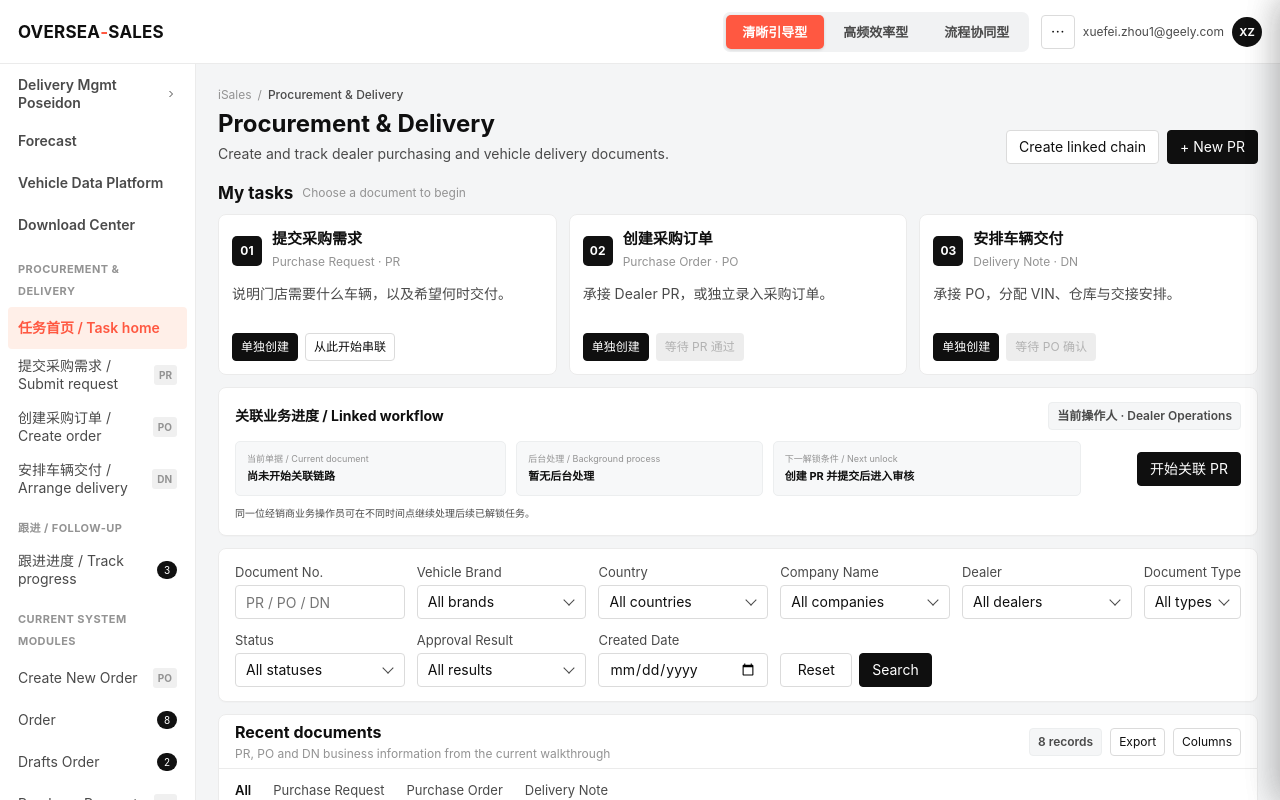
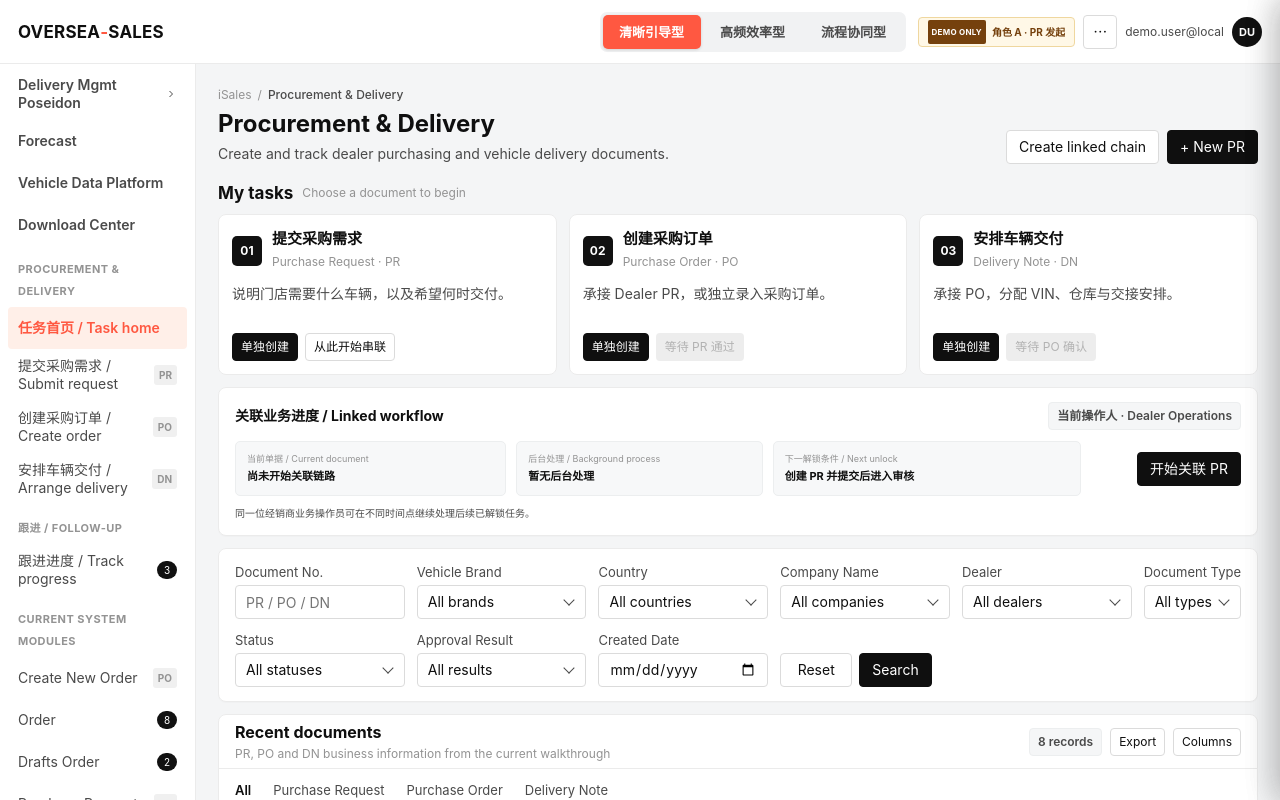
Before and after one commit to Fay1Yee/geely-design-showcase, a plain HTML site: page oversea-sales/index.html in a window 1280 px wide. Drawn offline with Linux system fonts and the light colour scheme.

Commit message:
Update OVERSEA-SALES demo to latest review flow

```diff
--- a/oversea-sales/index.html
+++ b/oversea-sales/index.html
@@ -974,6 +974,9 @@
     .variant-button:hover { background: rgba(255,255,255,.7); }
     .variant-button.active { color: #fff; background: #111; box-shadow: 0 1px 3px rgba(15,15,15,.14); }
     .review-top-actions { display: flex; align-items: center; gap: 8px; margin-left: 12px; }
+    .demo-role-pill { display: inline-flex; align-items: center; gap: 6px; max-width: 260px; height: 30px; padding: 0 9px; overflow: hidden; color: #75410d; background: #fff8e7; border: 1px solid #efd79f; border-radius: 4px; font-size: 10px; font-weight: 650; white-space: nowrap; }
+    .demo-role-pill::before { flex: 0 0 auto; padding: 1px 4px; content: "DEMO ONLY"; color: #fff; background: #75410d; border-radius: 2px; font-size: 8px; letter-spacing: .25px; }
+    .demo-role-pill span { min-width: 0; overflow: hidden; text-overflow: ellipsis; }
     .review-user-account { max-width: 190px; overflow: hidden; color: var(--zds-color-text-secondary); font-size: 12px; text-overflow: ellipsis; white-space: nowrap; }
     .review-local { display: inline-flex; align-items: center; gap: 6px; height: 26px; padding: 0 8px; color: #8c2c20; background: var(--zds-color-brand-primary-active); border: 1px solid #ffc9bc; border-radius: 4px; font-size: 10px; font-weight: 700; letter-spacing: .25px; }
     .review-local::before { content: ""; width: 6px; height: 6px; border-radius: 50%; background: var(--zds-color-brand-primary); }
@@ -1105,7 +1108,7 @@
     .collab-entry .entry-buttons { display: flex; gap: 5px; margin-left: auto; }
     .collab-entry .zds-button { min-width: 0; height: 30px; padding: 0 8px; font-size: 10px; }
 
-    /* One operator, asynchronous business-state progression */
+    /* Multi-role handoff with asynchronous business-state progression */
     .workflow-status-panel { min-width: 0; margin: 12px 0; padding: 14px 16px; }
     .workflow-status-head { display: flex; align-items: center; gap: 10px; margin-bottom: 11px; }
     .workflow-status-head h2 { margin: 0; font-size: 14px; }
@@ -1323,6 +1326,13 @@
     .tool-card { margin-bottom: 10px; padding: 13px; background: #f7f8f9; border: 1px solid #eceeef; border-radius: 6px; }
     .tool-card strong { display: block; font-size: 11px; }
     .tool-card p { margin: 3px 0 10px; color: var(--zds-color-text-secondary); font-size: 10px; line-height: 17px; }
+    .demo-role-options { display: grid; gap: 6px; }
+    .demo-role-option { display: grid; grid-template-columns: 48px minmax(0, 1fr); gap: 3px 8px; width: 100%; min-height: 52px; padding: 8px 9px; color: var(--zds-color-text-secondary); background: #fff; border: 1px solid var(--zds-color-border-secondary); border-radius: 5px; text-align: left; }
+    .demo-role-option:hover { color: var(--zds-color-text-primary); border-color: var(--zds-color-border-primary); }
+    .demo-role-option.active { color: #7b3429; background: var(--zds-color-brand-primary-active); border-color: #ffc9bc; }
+    .demo-role-option .role-code { grid-row: 1 / span 2; align-self: center; color: var(--zds-color-text-tertiary); font-size: 9px; font-weight: 750; letter-spacing: .35px; }
+    .demo-role-option strong { overflow: hidden; color: inherit; font-size: 11px; text-overflow: ellipsis; white-space: nowrap; }
+    .demo-role-option span:last-child { color: var(--zds-color-text-tertiary); font-size: 9px; line-height: 14px; }
     .tool-state { display: inline-flex; margin-left: 6px; padding: 1px 5px; color: #fff; background: var(--zds-color-support-danger); border-radius: 3px; font-size: 8px; }
     .column-option { display: flex; align-items: center; min-height: 40px; padding: 0 5px; border-bottom: 1px solid var(--zds-color-divider-primary); font-size: 11px; }
     .column-option input { margin: 0 9px 0 0; accent-color: var(--zds-color-brand-primary); }
@@ -1524,6 +1534,7 @@
       .review-shell[data-variant="guide"], .review-shell[data-variant="efficiency"], .review-shell[data-variant="collaboration"] { --review-sidebar: 196px; }
       .variant-button { min-width: 98px; padding: 0 8px; }
       .review-product { display: none; }
+      .demo-role-pill { max-width: 210px; }
       .review-local { display: none; }
       .task-card { padding: 13px; }
       .collab-create-grid, .guide-create-grid { grid-template-columns: minmax(0, 1.25fr) minmax(270px, .55fr); }
@@ -1532,6 +1543,8 @@
     }
 
     @media (max-width: 1100px) {
+      .review-user-account { display: none; }
+      .demo-role-pill { max-width: 180px; }
       .task-grid, .collab-entry-strip { grid-template-columns: 1fr; }
       .task-card p { min-height: 0; }
       .guide-hero, .collab-hero { grid-template-columns: 1fr; }
@@ -1621,32 +1634,56 @@
         }
       };
 
+      const demoRoles = {
+        pr_creator: {
+          code: 'ROLE A',
+          label: 'PR 发起角色（待业务确认）',
+          short: '角色 A · PR 发起',
+          description: '创建和提交 PR，并在交接后查看审核进度。'
+        },
+        po_processor: {
+          code: 'ROLE B',
+          label: 'PR 审核／PO 处理角色（待业务确认）',
+          short: '角色 B · PR／PO',
+          description: '接收 PR 审核任务，并创建或处理关联 PO。'
+        },
+        dn_processor: {
+          code: 'ROLE C',
+          label: 'PO 后续／DN 交付角色（待业务确认）',
+          short: '角色 C · PO／DN',
+          description: '接收 PO 后续任务，并创建或处理 DN 与交付。'
+        }
+      };
+
       const processMeta = {
         PR: {
-          operator: '经销商业务操作员 / Dealer Operations',
-          background: 'PR 需求审核',
-          unlock: 'PR 审核通过后解锁关联 PO',
-          exception: '驳回后返回当前用户修改',
-          pendingStatus: '等待 PR 审核',
-          pendingDetail: '当前用户已完成提交，暂时无需继续操作。',
+          actorRole: 'pr_creator',
+          nextRole: 'po_processor',
+          process: 'PR 审核与 PO 前置处理',
+          unlock: 'PR 审核通过后，PO 任务进入下一角色队列',
+          exception: '退回 PR 发起角色（待业务确认）补充',
+          pendingStatus: 'PR 已移交审核',
+          pendingDetail: 'PR 已进入角色 B（待业务确认）的任务队列；发起角色可以查看进度。',
           approvedStatus: 'PR 已审核通过'
         },
         PO: {
-          operator: '经销商业务操作员 / Dealer Operations',
-          background: 'PO 订单确认与车辆分配',
-          unlock: '订单确认后解锁关联 DN',
-          exception: '订单异常时返回当前用户处理',
-          pendingStatus: '等待订单确认',
-          pendingDetail: '系统正在确认订单并准备车辆分配，当前用户暂无需操作。',
+          actorRole: 'po_processor',
+          nextRole: 'dn_processor',
+          process: 'PO 确认与 DN 前置处理',
+          unlock: 'PO 确认后，DN 任务进入下一角色队列',
+          exception: '退回 PO 处理角色（待业务确认）处理',
+          pendingStatus: 'PO 已移交后续处理',
+          pendingDetail: 'PO 已进入角色 C（待业务确认）的任务队列；PO 处理角色可以查看进度。',
           approvedStatus: 'PO 已确认并完成分配'
         },
         DN: {
-          operator: '经销商业务操作员 / Dealer Operations',
-          background: '交付执行与交接确认',
+          actorRole: 'dn_processor',
+          nextRole: 'dn_processor',
+          process: '交付执行与交接确认',
           unlock: 'DN 完成后结束当前关联链路',
-          exception: '车辆或交接异常时返回当前用户处理',
-          pendingStatus: '等待交付执行',
-          pendingDetail: '交付信息已提交，可在任务中心跟进后续状态。',
+          exception: '返回 DN／交付角色（待业务确认）处理',
+          pendingStatus: 'DN 已进入交付处理',
+          pendingDetail: 'DN 已进入角色 C（待业务确认）的交付队列；具体执行人与确认人仍待业务确认。',
           approvedStatus: '交付链路已完成'
         }
       };
@@ -1726,6 +1763,7 @@
 
       const state = {
         variant: 'guide',
+        demoRole: 'pr_creator',
         route: 'home',
         flow: null,
         createMode: 'standalone',
@@ -1774,14 +1812,14 @@
       ];
 
       const mockRecords = [
-        { reference: 'PR-DEMO-007', type: 'PR', source: 'Standalone', vehicleBrand: 'ZEEKR', region: 'EU', country: 'Spain', company: 'Northstar Mobility Demo', store: 'Barcelona Demo Store', dealer: 'Northstar Mobility Demo', vehicle: 'ZEEKR 7X · Demo', quantity: '8', totalAmount: '€557,128.70', currency: 'EUR', port: 'Barcelona', paymentTerm: '30 days after invoice', delivery: '18 Sep 2026', status: 'Submitted', approval: 'Pending review', owner: 'Demo Buyer', created: '20 Aug · 10:32', updated: '20 Aug · 14:18' },
-        { reference: 'PO-DEMO-004', type: 'PO', source: 'PR-DEMO-007', vehicleBrand: 'ZEEKR', region: 'EU', country: 'Spain', company: 'Northstar Mobility Demo', store: 'Barcelona Demo Store', dealer: 'Northstar Mobility Demo', vehicle: 'ZEEKR 7X · Demo', quantity: '8', totalAmount: '€557,128.70', currency: 'EUR', port: 'Barcelona', paymentTerm: '30 days after invoice', delivery: '18 Sep 2026', status: 'Pending approval', approval: 'Subsidiary review', owner: 'Demo Sales Ops', created: '20 Aug · 12:16', updated: '20 Aug · 13:42' },
-        { reference: 'DN-DEMO-002', type: 'DN', source: 'PO-DEMO-004', vehicleBrand: 'ZEEKR', region: 'EU', country: 'Spain', company: 'Northstar Mobility Demo', store: 'Barcelona Demo Store', dealer: 'Northstar Mobility Demo', vehicle: 'ZEEKR 7X · Demo', quantity: '8', totalAmount: '€557,128.70', currency: 'EUR', port: 'Barcelona', paymentTerm: '30 days after invoice', delivery: '02 Oct 2026', status: 'Pendiente de confirmación de entrega', approval: 'Approved', owner: 'Demo Logistics', created: '20 Aug · 09:45', updated: '20 Aug · 11:05' },
-        { reference: 'PR-DEMO-006', type: 'PR', source: 'Standalone', vehicleBrand: 'ZEEKR', region: 'EU', country: 'Netherlands', company: 'Aurora Dealer Demo', store: 'Amsterdam Demo Store', dealer: 'Aurora Dealer Demo', vehicle: 'ZEEKR 001 · Demo', quantity: '12', totalAmount: '€779,880.00', currency: 'EUR', port: 'Zeebrugge', paymentTerm: 'Prepayment', delivery: '22 Sep 2026', status: 'Draft', approval: '—', owner: 'Demo Buyer', created: '19 Aug · 16:54', updated: '19 Aug · 17:26' },
-        { reference: 'PO-DEMO-003', type: 'PO', source: 'PR-DEMO-005', vehicleBrand: 'ZEEKR', region: 'EU', country: 'Portugal', company: 'Costa Retail Demo', store: 'Lisbon Demo Store', dealer: 'Costa Retail Demo', vehicle: 'ZEEKR X · Demo', quantity: '5', totalAmount: '€272,189.50', currency: 'EUR', port: 'Sines', paymentTerm: 'Letter of credit', delivery: '27 Sep 2026', status: 'Approved', approval: 'Approved', owner: 'Demo Sales Ops', created: '19 Aug · 13:20', updated: '19 Aug · 15:08' },
-        { reference: 'DN-DEMO-001', type: 'DN', source: 'PO-DEMO-003', vehicleBrand: 'ZEEKR', region: 'EU', country: 'Portugal', company: 'Costa Retail Demo', store: 'Lisbon Demo Store', dealer: 'Costa Retail Demo', vehicle: 'ZEEKR X · Demo', quantity: '5', totalAmount: '€272,189.50', currency: 'EUR', port: 'Sines', paymentTerm: 'Letter of credit', delivery: '30 Sep 2026', status: 'Ready for handover', approval: 'Approved', owner: 'Demo Logistics', created: '19 Aug · 08:18', updated: '19 Aug · 10:44' },
-        { reference: 'PR-DEMO-004', type: 'PR', source: 'Standalone', vehicleBrand: 'ZEEKR', region: 'EU', country: 'Sweden', company: 'Aurora Dealer Demo', store: 'Stockholm Demo Store', dealer: 'Aurora Dealer Demo', vehicle: 'ZEEKR 7X · Demo', quantity: '6', totalAmount: '€417,846.53', currency: 'EUR', port: 'Gothenburg', paymentTerm: '30 days after invoice', delivery: '05 Oct 2026', status: 'Rejected', approval: 'Revise delivery date', owner: 'Demo Buyer', created: '18 Aug · 14:02', updated: '18 Aug · 16:31' },
-        { reference: 'PO-DEMO-002', type: 'PO', source: 'Standalone', vehicleBrand: 'ZEEKR', region: 'EU', country: 'Germany', company: 'Northstar Mobility Demo', store: 'Berlin Demo Store', dealer: 'Northstar Mobility Demo', vehicle: 'ZEEKR 001 · Demo', quantity: '10', totalAmount: '€649,900.00', currency: 'EUR', port: 'Bremerhaven', paymentTerm: '30 days after invoice', delivery: '08 Oct 2026', status: 'Draft', approval: '—', owner: 'Demo Sales Ops', created: '18 Aug · 08:24', updated: '18 Aug · 09:52' }
+        { reference: 'PR-DEMO-007', type: 'PR', source: 'Standalone', vehicleBrand: 'ZEEKR', region: 'EU', country: 'Spain', company: 'Northstar Mobility Demo', store: 'Barcelona Demo Store', dealer: 'Northstar Mobility Demo', vehicle: 'ZEEKR 7X · Demo', quantity: '8', totalAmount: '€557,128.70', currency: 'EUR', port: 'Barcelona', paymentTerm: '30 days after invoice', delivery: '18 Sep 2026', status: 'Submitted', approval: 'Pending review', owner: '角色 A（待业务确认）', created: '20 Aug · 10:32', updated: '20 Aug · 14:18' },
+        { reference: 'PO-DEMO-004', type: 'PO', source: 'PR-DEMO-007', vehicleBrand: 'ZEEKR', region: 'EU', country: 'Spain', company: 'Northstar Mobility Demo', store: 'Barcelona Demo Store', dealer: 'Northstar Mobility Demo', vehicle: 'ZEEKR 7X · Demo', quantity: '8', totalAmount: '€557,128.70', currency: 'EUR', port: 'Barcelona', paymentTerm: '30 days after invoice', delivery: '18 Sep 2026', status: 'Pending approval', approval: '待处理角色审核（待业务确认）', owner: '角色 B（待业务确认）', created: '20 Aug · 12:16', updated: '20 Aug · 13:42' },
+        { reference: 'DN-DEMO-002', type: 'DN', source: 'PO-DEMO-004', vehicleBrand: 'ZEEKR', region: 'EU', country: 'Spain', company: 'Northstar Mobility Demo', store: 'Barcelona Demo Store', dealer: 'Northstar Mobility Demo', vehicle: 'ZEEKR 7X · Demo', quantity: '8', totalAmount: '€557,128.70', currency: 'EUR', port: 'Barcelona', paymentTerm: '30 days after invoice', delivery: '02 Oct 2026', status: 'Pendiente de confirmación de entrega', approval: 'Approved', owner: '角色 C（待业务确认）', created: '20 Aug · 09:45', updated: '20 Aug · 11:05' },
+        { reference: 'PR-DEMO-006', type: 'PR', source: 'Standalone', vehicleBrand: 'ZEEKR', region: 'EU', country: 'Netherlands', company: 'Aurora Dealer Demo', store: 'Amsterdam Demo Store', dealer: 'Aurora Dealer Demo', vehicle: 'ZEEKR 001 · Demo', quantity: '12', totalAmount: '€779,880.00', currency: 'EUR', port: 'Zeebrugge', paymentTerm: 'Prepayment', delivery: '22 Sep 2026', status: 'Draft', approval: '—', owner: '角色 A（待业务确认）', created: '19 Aug · 16:54', updated: '19 Aug · 17:26' },
+        { reference: 'PO-DEMO-003', type: 'PO', source: 'PR-DEMO-005', vehicleBrand: 'ZEEKR', region: 'EU', country: 'Portugal', company: 'Costa Retail Demo', store: 'Lisbon Demo Store', dealer: 'Costa Retail Demo', vehicle: 'ZEEKR X · Demo', quantity: '5', totalAmount: '€272,189.50', currency: 'EUR', port: 'Sines', paymentTerm: 'Letter of credit', delivery: '27 Sep 2026', status: 'Approved', approval: 'Approved', owner: '角色 B（待业务确认）', created: '19 Aug · 13:20', updated: '19 Aug · 15:08' },
+        { reference: 'DN-DEMO-001', type: 'DN', source: 'PO-DEMO-003', vehicleBrand: 'ZEEKR', region: 'EU', country: 'Portugal', company: 'Costa Retail Demo', store: 'Lisbon Demo Store', dealer: 'Costa Retail Demo', vehicle: 'ZEEKR X · Demo', quantity: '5', totalAmount: '€272,189.50', currency: 'EUR', port: 'Sines', paymentTerm: 'Letter of credit', delivery: '30 Sep 2026', status: 'Ready for handover', approval: 'Approved', owner: '角色 C（待业务确认）', created: '19 Aug · 08:18', updated: '19 Aug · 10:44' },
+        { reference: 'PR-DEMO-004', type: 'PR', source: 'Standalone', vehicleBrand: 'ZEEKR', region: 'EU', country: 'Sweden', company: 'Aurora Dealer Demo', store: 'Stockholm Demo Store', dealer: 'Aurora Dealer Demo', vehicle: 'ZEEKR 7X · Demo', quantity: '6', totalAmount: '€417,846.53', currency: 'EUR', port: 'Gothenburg', paymentTerm: '30 days after invoice', delivery: '05 Oct 2026', status: 'Rejected', approval: 'Revise delivery date', owner: '角色 A（待业务确认）', created: '18 Aug · 14:02', updated: '18 Aug · 16:31' },
+        { reference: 'PO-DEMO-002', type: 'PO', source: 'Standalone', vehicleBrand: 'ZEEKR', region: 'EU', country: 'Germany', company: 'Northstar Mobility Demo', store: 'Berlin Demo Store', dealer: 'Northstar Mobility Demo', vehicle: 'ZEEKR 001 · Demo', quantity: '10', totalAmount: '€649,900.00', currency: 'EUR', port: 'Bremerhaven', paymentTerm: '30 days after invoice', delivery: '08 Oct 2026', status: 'Draft', approval: '—', owner: '角色 B（待业务确认）', created: '18 Aug · 08:24', updated: '18 Aug · 09:52' }
       ];
 
       const reviewStyle = document.getElementById('isales-three-variant-styles');
@@ -1797,9 +1835,10 @@
                 ${Object.entries(variants).map(([key, item]) => `<button class="variant-button" data-variant="${key}" type="button" role="tab">${item.name}</button>`).join('')}
               </div>
               <div class="review-top-actions">
+                <button class="demo-role-pill" id="demoRolePill" data-action="open-tools" type="button" title="仅供评审：切换角色视角"><span>角色 A · PR 发起</span></button>
                 <button class="zds-button icon-only" data-action="open-tools" type="button" title="Demo control" aria-label="Demo control">⋯</button>
-                <span class="review-user-account" title="xuefei.zhou1@geely.com">xuefei.zhou1@geely.com</span>
-                <span class="review-avatar" title="xuefei.zhou1@geely.com">XZ</span>
+                <span class="review-user-account" title="demo.user@local">demo.user@local</span>
+                <span class="review-avatar" title="demo.user@local">DU</span>
               </div>
             </header>
             <aside class="review-sidebar" id="reviewSidebar" aria-label="方案主导航"></aside>
```
